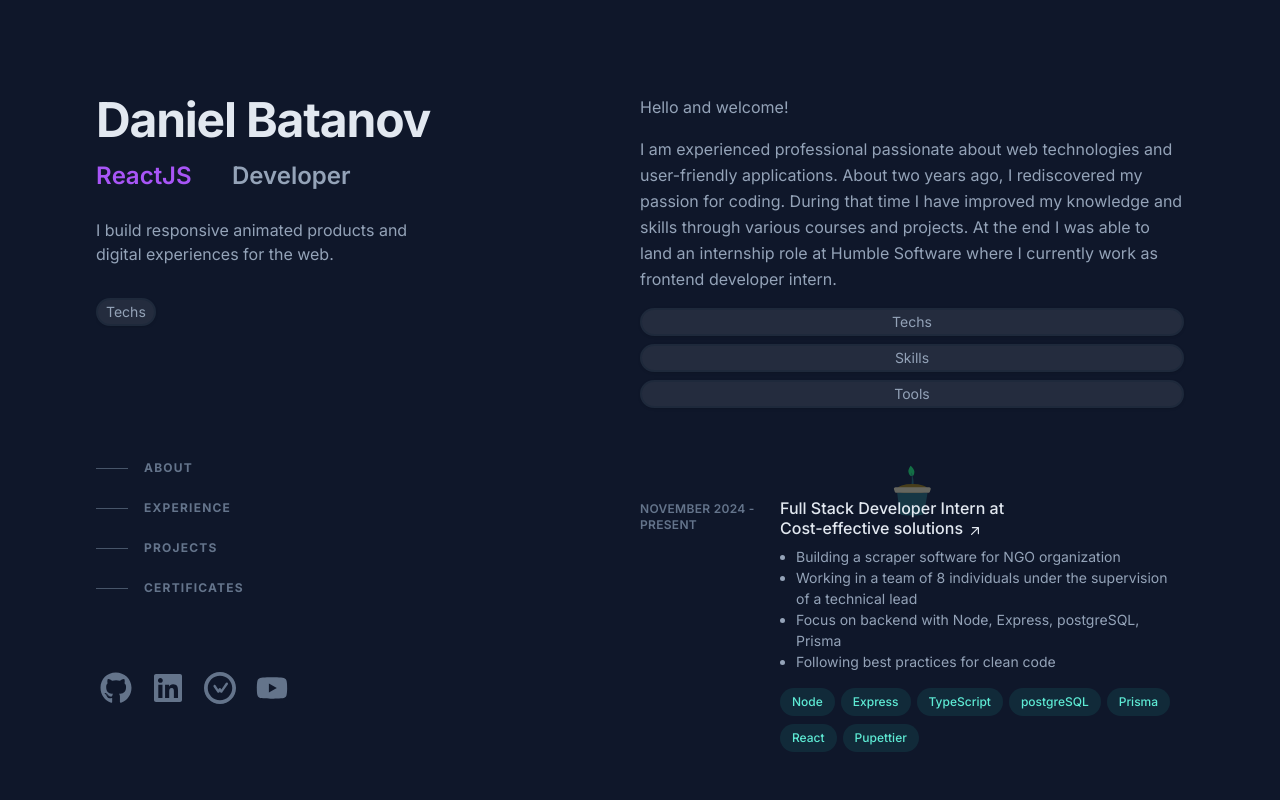
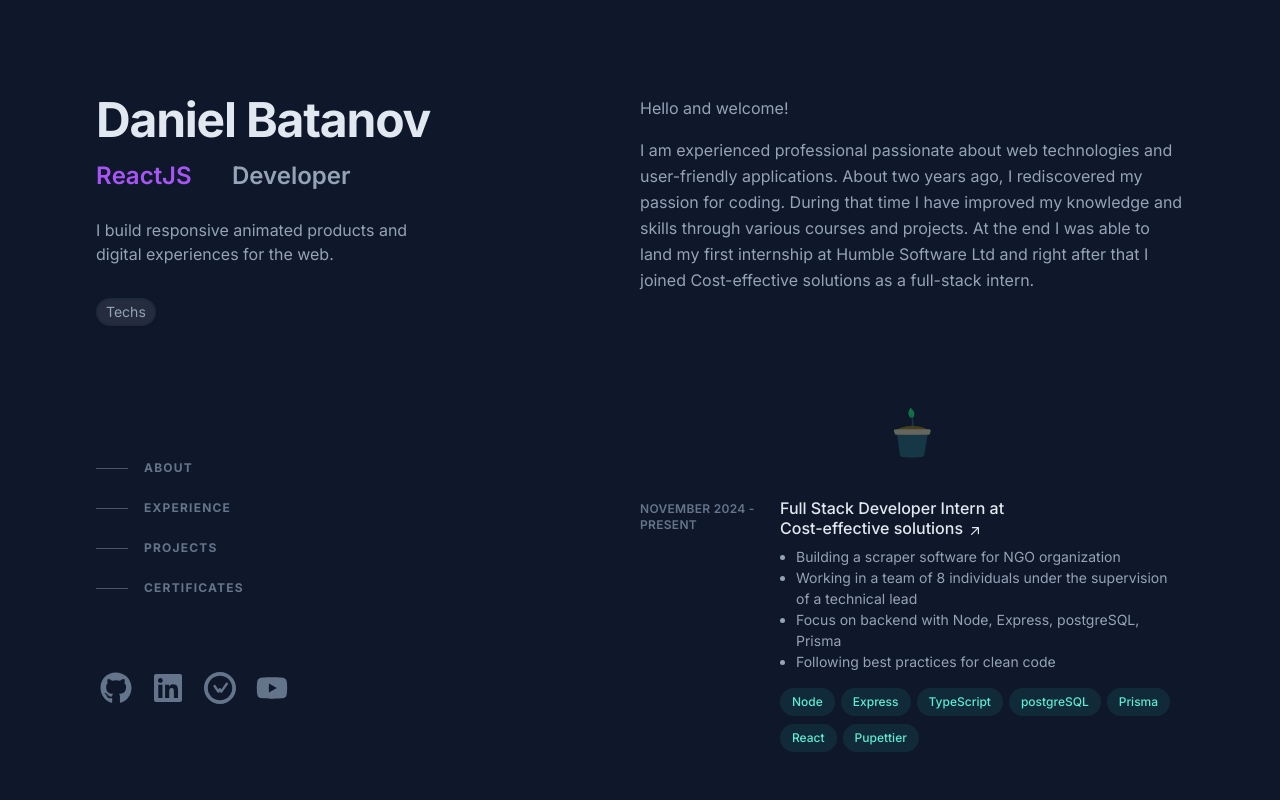
Before and after one commit to batanoffs/portfolio, a React (Vite) app: page / in a window 1280 px wide. Shown: the top 800 px of the page. Built offline with nearby package versions, Linux system fonts and the light colour scheme.

Commit message:
update summary text

```diff
--- a/src/components/Summary.tsx
+++ b/src/components/Summary.tsx
@@ -1,5 +1,3 @@
-import { SkillButtons } from './SkillButtons';
-
 type SummaryProps = {
     name: string;
     className?: string;
@@ -10,9 +8,9 @@ export const Summary = ({ name, className }: SummaryProps) => {
         <p className="mb-4">
             I am experienced professional passionate about web technologies and user-friendly
             applications. About two years ago, I rediscovered my passion for coding. During that
-            time I have improved my knowledge and skills through various courses and projects. At the
-            end I was able to land an internship role at Humble Software where I currently work as
-            frontend developer intern.
+            time I have improved my knowledge and skills through various courses and projects. At
+            the end I was able to land my first internship at Humble Software Ltd and right after
+            that I joined Cost-effective solutions as a full-stack intern.
         </p>
     );
 
@@ -54,7 +52,8 @@ export const Summary = ({ name, className }: SummaryProps) => {
 
     const full = (
         <p className="mb-4">
-            Beyond the professional realm, I enjoy board games, hiking, gardening and sometimes I play squash or basketball.
+            Beyond the professional realm, I enjoy board games, hiking, gardening and sometimes I
+            play squash or basketball.
         </p>
     );
     return (
@@ -62,7 +61,6 @@ export const Summary = ({ name, className }: SummaryProps) => {
             <p className="mb-4">Hello and welcome!</p>
 
             {name === 'full' ? full : name === 'long' ? long : name === 'small' ? small : small}
-            {name === 'small' ? <SkillButtons /> : null}
         </div>
     );
 };
```
